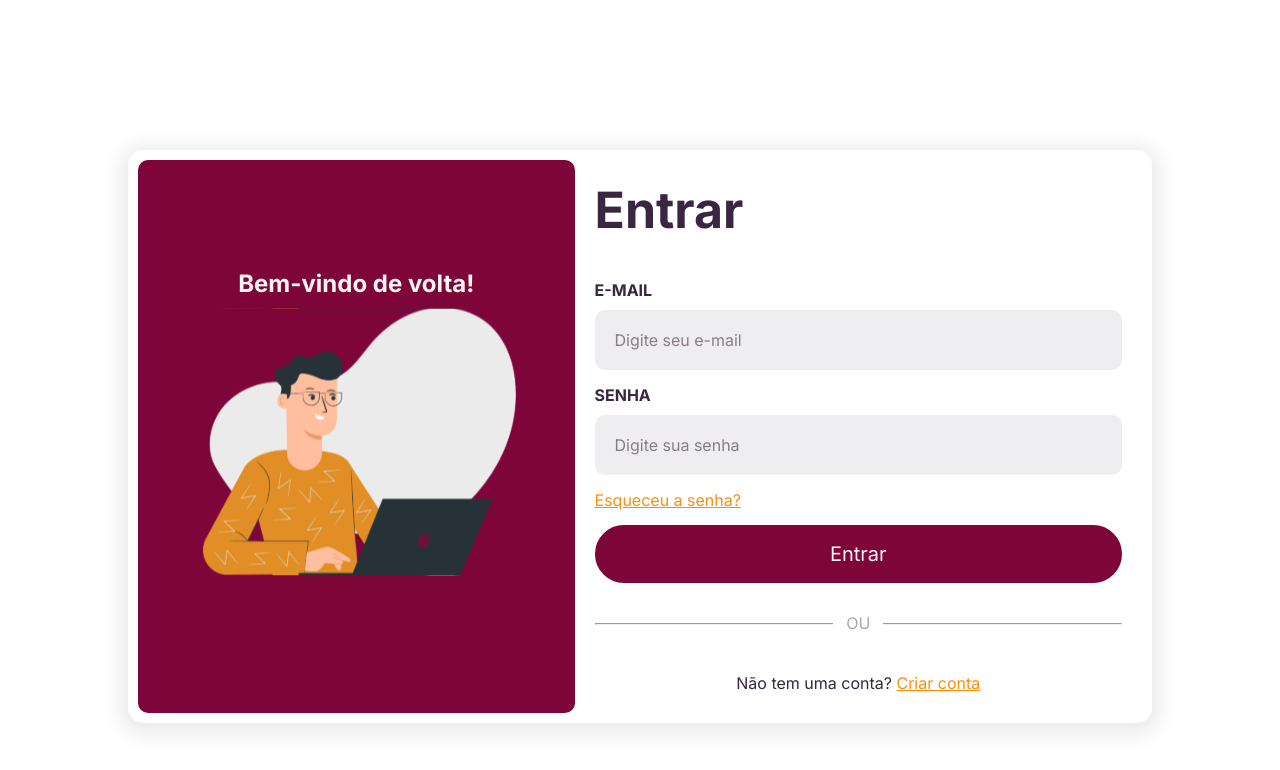
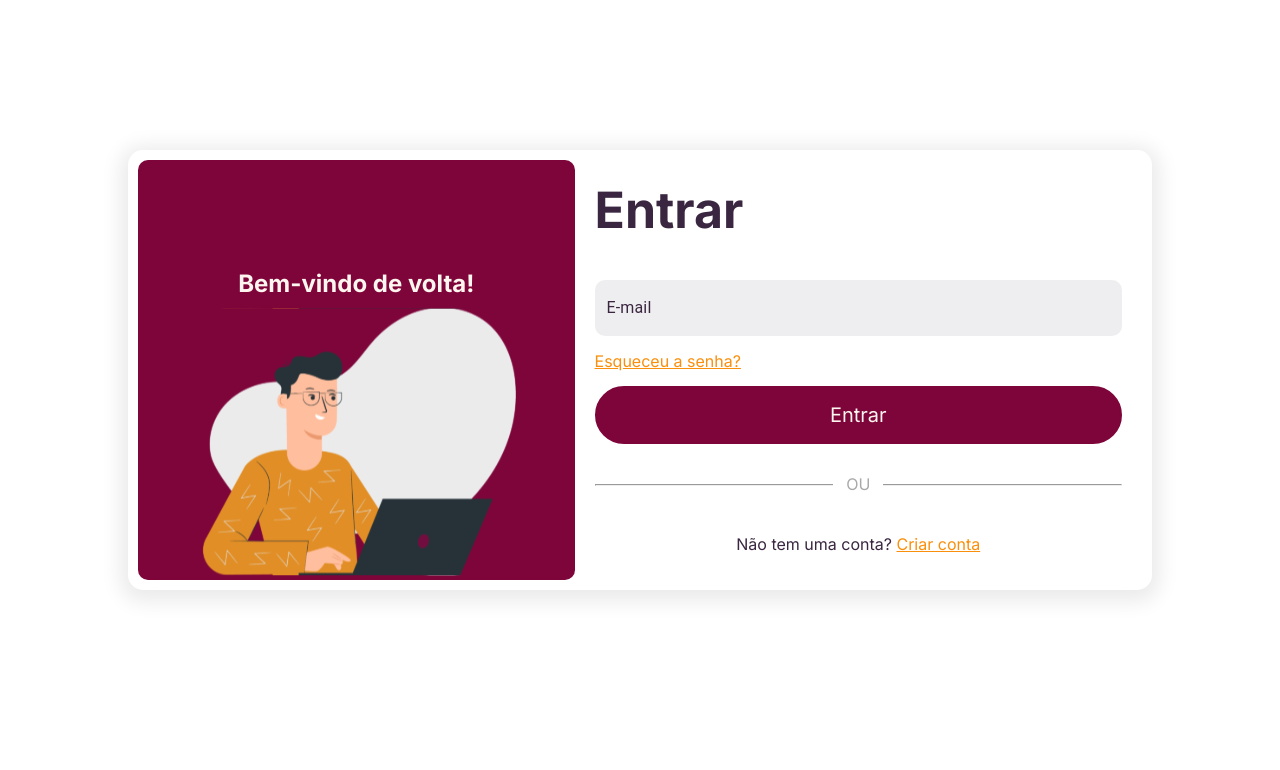
Before and after one commit to MPCGomes/logumrh, a Next.js app in the folder frontend-web/: page /login in a window 1280 px wide. Shown: the top 770 px of the page. Built offline with nearby package versions, Linux system fonts and the light colour scheme.

Commit message:
feat: text input

```diff
--- a/frontend-web/app/login/page.tsx
+++ b/frontend-web/app/login/page.tsx
@@ -1,5 +1,5 @@
 import React from 'react'
-import Input from '@/components/Input/Input'
+import TextInput from '@/components/TextInput/TextInput'
 import Link from 'next/link'
 import styles from './page.module.scss'
 import ButtonPrimary from '@/components/ButtonPrimary/ButtonPrimary'
@@ -19,15 +19,8 @@ const page = () => {
           <div className={styles.rightSide}>
             <h3>Entrar</h3>
             <div className={styles.inputContainer}>
-              <Input
-                label={'E-Mail'}
-                placeholder={'Digite seu e-mail'}
-                type={'text'}
-              />
-              <Input
-                label={'Senha'}
-                placeholder={'Digite sua senha'}
-                type={'password'}
+              <TextInput
+                label={'E-mail'}
               />
               <Link
                 className={styles.link}
@@ -44,11 +37,11 @@ const page = () => {
               <p>OU</p>
             </div>
             <p>Não tem uma conta? <Link
-                className={styles.link}
-                href={''}
-              >
-                Criar conta
-              </Link>
+              className={styles.link}
+              href={''}
+            >
+              Criar conta
+            </Link>
             </p>
           </div>
         </div>
--- a/frontend-web/components/Input/Input.module.scss
+++ /dev/null
@@ -1,31 +0,0 @@
-@import '../../styles/variables';
-
-.input{
-  display: flex;
-  flex-direction: column;
-  color: var(--text-color);
-  gap: 10px;
-
-  label{
-    text-transform: uppercase;
-    font-size: $fs-300;
-    font-weight: bold;
-  }
-
-  input{
-    padding: 20px;
-    font-size: $fs-300;
-    border-radius: 10px;
-    border: none;
-    background-color: #3a264015;
-    color: var(--text-color);
-  }
-
-  input::placeholder{
-    color: #3a264090;
-  }
-
-  input:focus{
-    outline: 2px solid var(--text-color);
-  }
-}
--- a/frontend-web/components/Input/Input.tsx
+++ /dev/null
@@ -1,24 +0,0 @@
-import React from 'react'
-import styles from './Input.module.scss'
-
-interface InputProps {
-  label: string;
-  placeholder: string;
-  type: string;
-}
-
-const Input: React.FC<InputProps> = ({label, placeholder, type }) => {
-  return (
-    <div className={styles.input}>
-      <label
-      htmlFor="">
-        {label}
-      </label>
-      <input
-      type={type}
-      placeholder={placeholder}/>
-    </div>
-  )
-}
-
-export default Input
--- /dev/null
+++ b/frontend-web/components/TextInput/TextInput.module.scss
@@ -0,0 +1 @@
+@import '../../styles/variables';
--- /dev/null
+++ b/frontend-web/components/TextInput/TextInput.tsx
@@ -0,0 +1,45 @@
+'use client'
+
+import React from 'react';
+import { styled } from '@mui/material/styles';
+import TextField from '@mui/material/TextField';
+import styles from './TextInput.module.scss';
+
+interface InputProps {
+  label: string;
+}
+
+const CustomTextField = styled(TextField)({
+  width: '100%',
+  '& .MuiFilledInput-root': {
+    borderRadius: '10px',
+    backgroundColor: '#3a264015',
+    borderBottom: 'none',
+    '&:before, &:after': {
+      borderBottom: 'none',
+    },
+    '&:hover:before': {
+      borderBottom: 'none',
+    },
+    '&:hover': {
+      backgroundColor: '#3a264020',
+      borderBottom: 'none',
+    },
+  },
+  '& .MuiInputLabel-root': {
+    color: '#3a2640',
+  },
+});
+
+const TextInput: React.FC<InputProps> = ({ label }) => {
+  return (
+    <div className={styles.input}>
+      <CustomTextField
+        label={label}
+        variant="filled"
+      />
+    </div>
+  );
+};
+
+export default TextInput
```
Also changed, not shown: frontend-web/package.json (+5 -2 lines), 1 other file (tests, documents, lock files or other folders).
